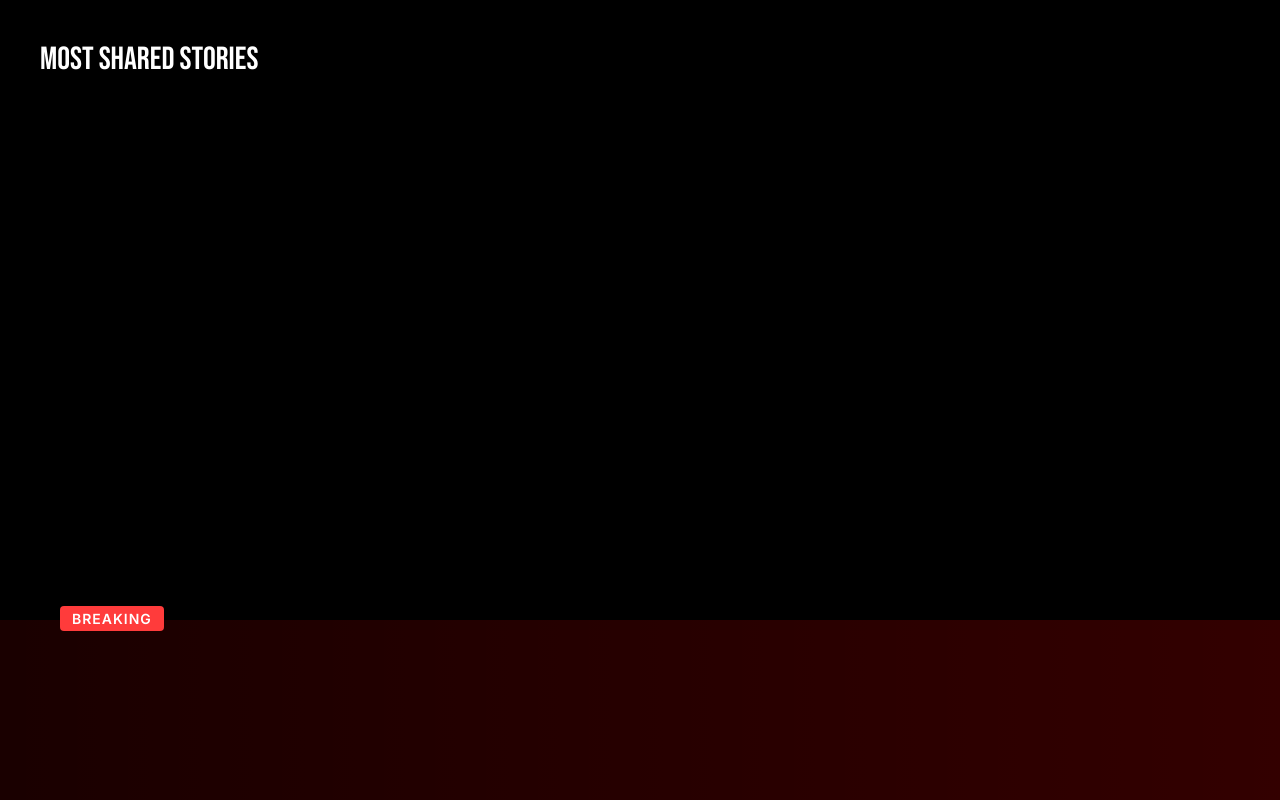
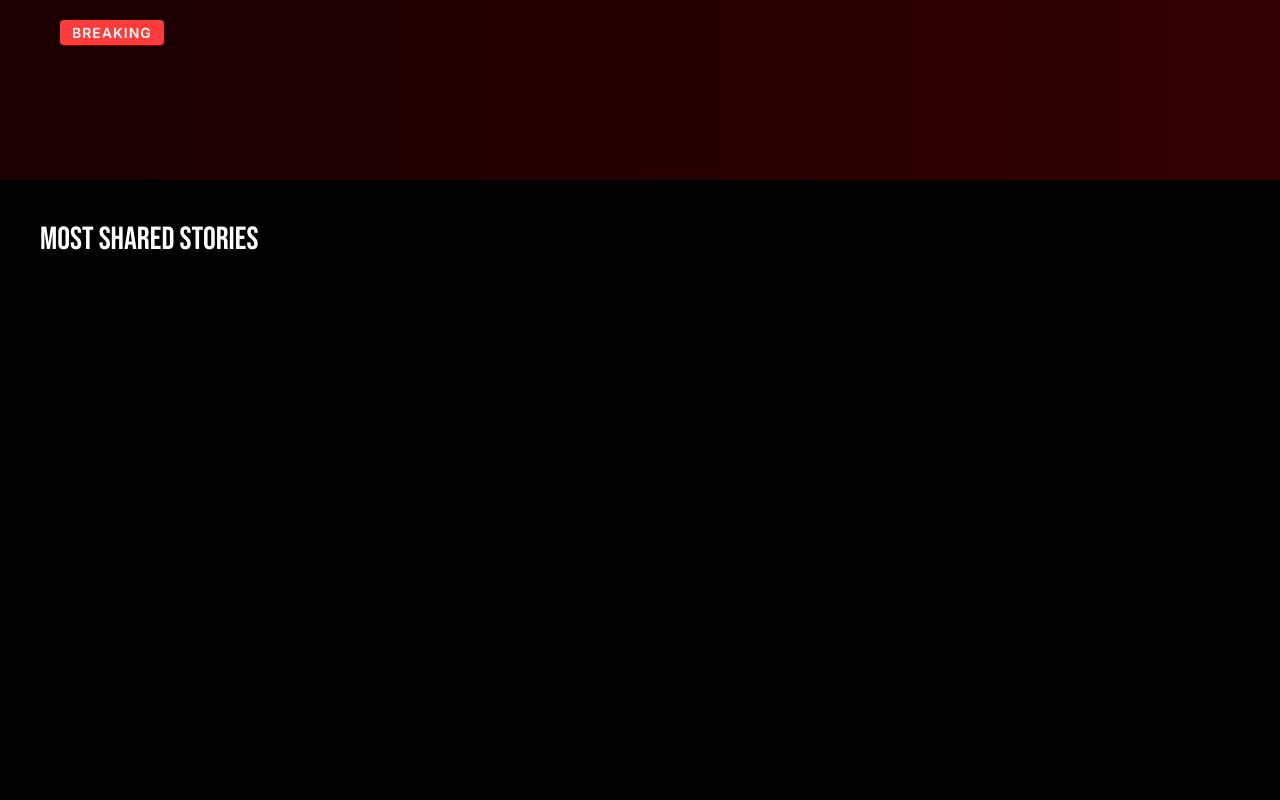
Before and after one commit to outerwinnie/bluesky-backloggd-stats, a plain HTML site: page index.html in a window 1280 px wide. Drawn offline with Linux system fonts and the light colour scheme.

Commit message:
Move breaking news to top

```diff
--- a/index.html
+++ b/index.html
@@ -10,18 +10,26 @@
     <style>
         body {
             margin: 0;
-            overflow: hidden;
             background: #000;
             font-family: 'Inter', sans-serif;
             display: flex;
             flex-direction: column;
             min-height: 100vh;
+            overflow-y: auto;
+        }
+
+        .news-container {
+            height: 180px;
+            overflow: visible;
+            background: linear-gradient(90deg,
+                rgba(255,0,0,0.1) 0%,
+                rgba(255,0,0,0.2) 100%);
+            position: relative;
         }
 
         .top-shared {
             flex: 1;
             padding: 40px;
-            overflow-y: auto;
         }
 
         .top-shared-title {
@@ -60,17 +68,6 @@
         .shared-link-stats {
             color: #888;
             font-size: 14px;
-        }
-
-        .news-container {
-            position: fixed;
-            bottom: 0;
-            width: 100%;
-            height: 180px;
-            overflow: visible;
-            background: linear-gradient(90deg,
-                rgba(255,0,0,0.1) 0%,
-                rgba(255,0,0,0.2) 100%);
         }
 
         .news-item {
@@ -135,7 +132,7 @@
             content: 'BREAKING';
             position: absolute;
             left: 60px;
-            top: -14px;
+            top: 20px;
             padding: 4px 12px;
             background: #ff3b3b;
             color: white;
@@ -202,11 +199,11 @@
     </style>
 </head>
 <body>
+    <div class="news-container"></div>
     <div class="top-shared">
         <div class="top-shared-title">Most Shared Stories</div>
         <div class="shared-links"></div>
     </div>
-    <div class="news-container"></div>
     <script src="script.js"></script>
 </body>
 </html>
```
